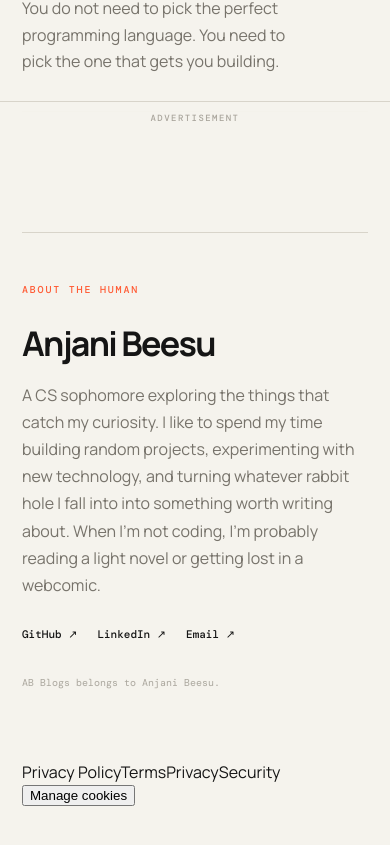
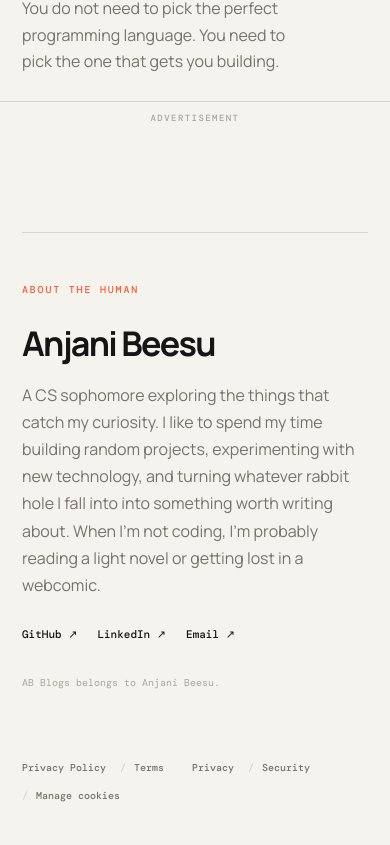
Before and after one commit to AnjaniBeesu/THE-AB-BLOGS, a Next.js app: page / in a window 390 px wide. Shown: the part 709-1554 px from the top of the page. Before the commit the page ends 1515 px from the top, so only its background shows below. Built offline with nearby package versions, Linux system fonts and the light colour scheme.

Commit message:
Restyle legal footer to match AB Blogs theme

```diff
--- a/app/globals.css
+++ b/app/globals.css
@@ -35,6 +35,18 @@ a { color:inherit; text-decoration:none; }
 .links { display:flex; flex-wrap:wrap; gap:20px; margin:28px 0; font:500 11px DM Mono,monospace; }
 .links a:hover { color:var(--accent); }
 .author-footer small { color:#aaa69d; font:400 10px DM Mono,monospace; }
+
+/* Minimal legal footer, styled as part of the AB Blogs system. */
+.site-footer { padding:0 0 42px; }
+.site-footer-line { height:1px; background:var(--line); margin-bottom:24px; }
+.site-footer-inner { display:flex; align-items:center; justify-content:space-between; gap:32px; }
+.site-footer-label { color:#aaa69d; font:400 9px/1 DM Mono,monospace; letter-spacing:.14em; white-space:nowrap; }
+.site-footer nav { display:flex; align-items:center; justify-content:flex-end; flex-wrap:wrap; gap:0; }
+.site-footer nav a, .site-footer nav button { position:relative; padding:0 16px; color:var(--muted); background:none; border:0; font:500 10px/1.4 DM Mono,monospace; cursor:pointer; transition:color .2s ease; }
+.site-footer nav a:first-child { padding-left:0; }
+.site-footer nav a:hover, .site-footer nav button:hover { color:var(--accent); }
+.site-footer nav a + a::before, .site-footer nav button::before { content:"/"; position:absolute; left:0; color:var(--line); pointer-events:none; }
+.site-footer nav button { padding-right:0; }
 .mobile-ad { display:none; }
 .article-shell { grid-template-columns:180px minmax(0,760px); }
 .article-header { height:100px; }
@@ -69,6 +81,13 @@ a { color:inherit; text-decoration:none; }
   .hero h1 { font-size:clamp(46px,13vw,72px); }
   .post-card h2 { font-size:26px; }
   .mobile-ad { display:flex; position:fixed; z-index:20; left:0; right:0; bottom:0; height:34px; background:rgba(245,243,237,.96); border-top:1px solid var(--line); align-items:center; justify-content:center; }
+  .site-footer { padding-bottom:56px; }
+  .site-footer-inner { display:block; }
+  .site-footer-label { display:block; margin-bottom:20px; }
+  .site-footer nav { justify-content:flex-start; row-gap:14px; }
+  .site-footer nav a, .site-footer nav button { padding-left:14px; padding-right:14px; }
+  .site-footer nav a:first-child { padding-left:0; }
+  .site-footer nav a:nth-child(3)::before { display:none; }
   .article-meta { margin-top:55px; }
   .article-title { font-size:clamp(44px,12vw,70px); }
   .article-body p { font-size:17px; }
```
